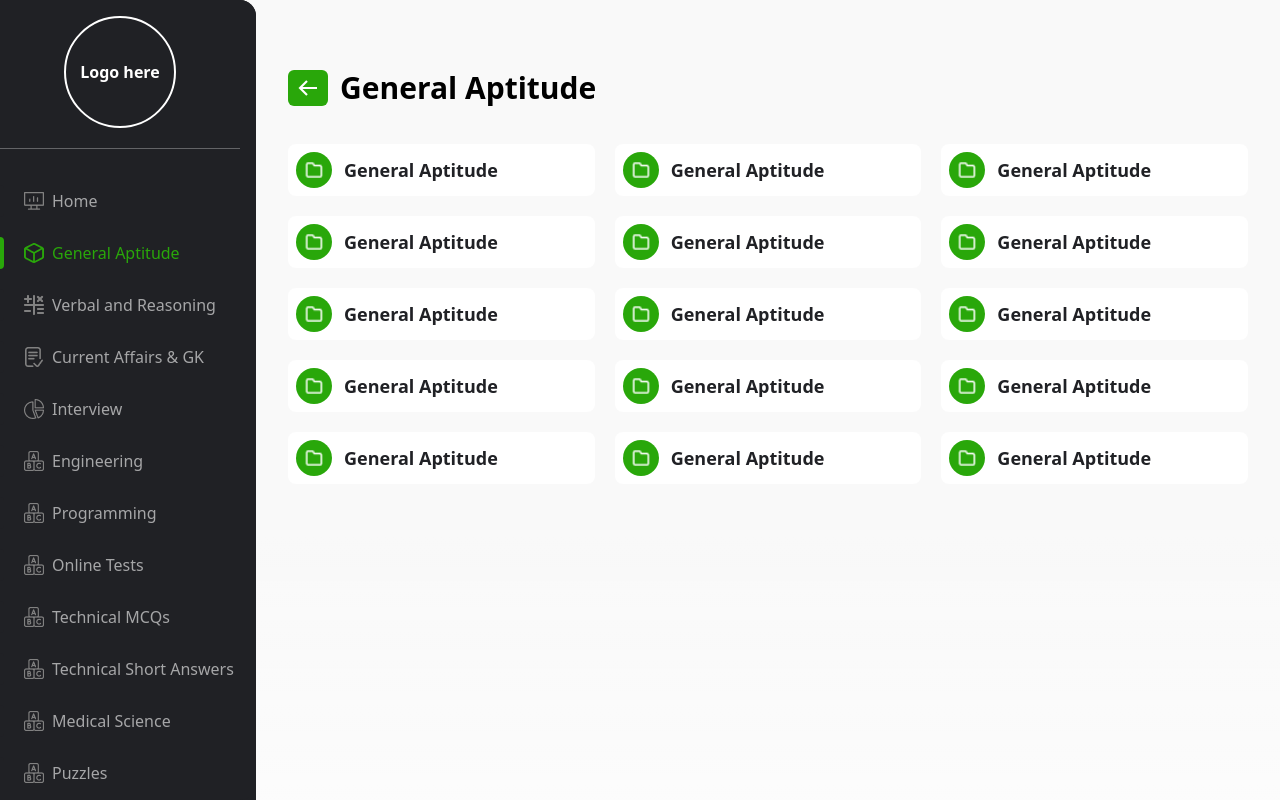
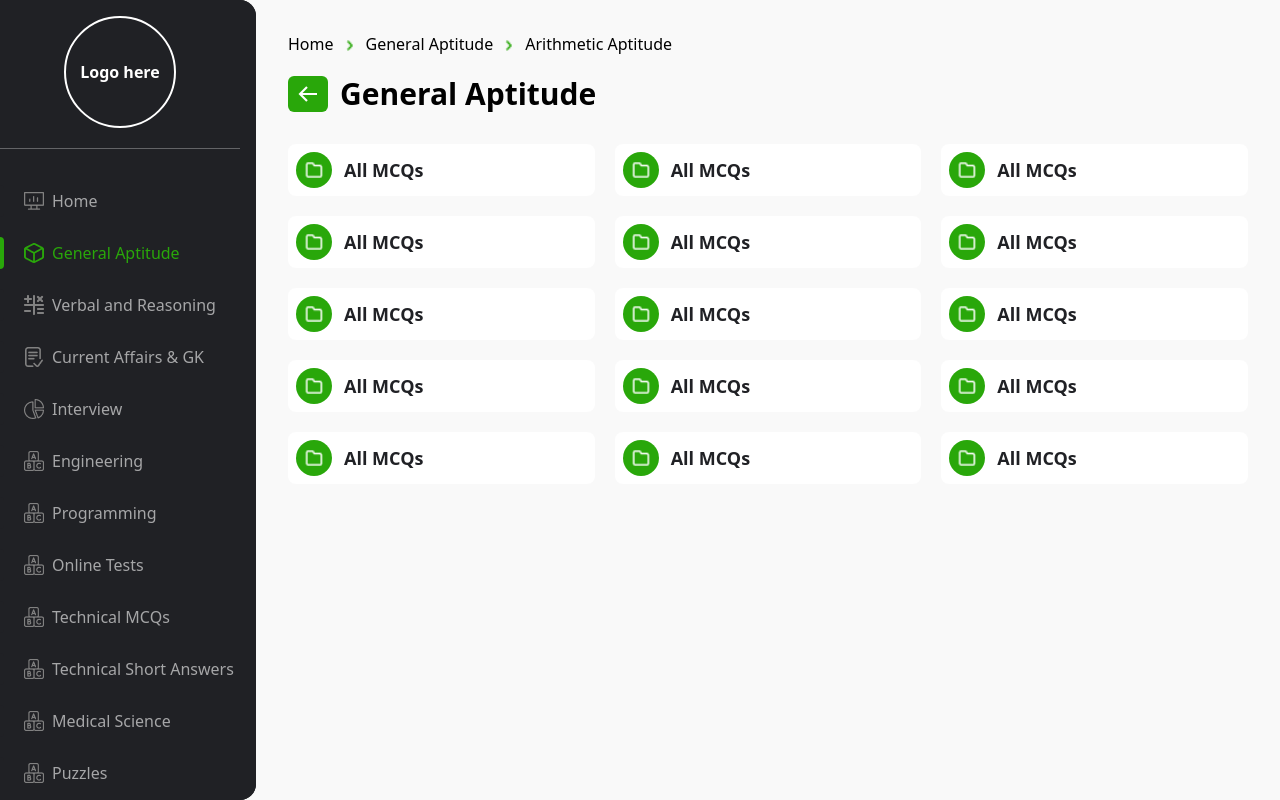
Before and after one commit to izumshahid/mcq-learning-app, a Next.js app: page /GeneralAptitude/ArithmeticAptitude in a window 1280 px wide. Built offline with nearby package versions, Linux system fonts and the light colour scheme.

Commit message:
showing breadcrumbs on top

```diff
--- a/src/app/GeneralAptitude/ArithmeticAptitude/page.js
+++ b/src/app/GeneralAptitude/ArithmeticAptitude/page.js
@@ -8,53 +8,53 @@ const ArithmeticAptitude = () => {
     <div className="flex flex-col md:flex-row lg:flex-row xl:flex-row 2xl:flex-row gap-5 mb-5">
       <div className="w-full lg:w-1/3 xl:w-1/3 2xl:w-1/3 flex flex-col gap-5">
         <div className="w-full">
-          <TopicSelectionCard topic="General Aptitude" image={FOLDER_IMAGE} />
+          <TopicSelectionCard topic="All MCQs" image={FOLDER_IMAGE} />
         </div>
         <div className="w-full">
-          <TopicSelectionCard topic="General Aptitude" image={FOLDER_IMAGE} />
+          <TopicSelectionCard topic="All MCQs" image={FOLDER_IMAGE} />
         </div>
         <div className="w-full">
-          <TopicSelectionCard topic="General Aptitude" image={FOLDER_IMAGE} />
+          <TopicSelectionCard topic="All MCQs" image={FOLDER_IMAGE} />
         </div>
         <div className="w-full">
-          <TopicSelectionCard topic="General Aptitude" image={FOLDER_IMAGE} />
+          <TopicSelectionCard topic="All MCQs" image={FOLDER_IMAGE} />
         </div>
         <div className="w-full">
-          <TopicSelectionCard topic="General Aptitude" image={FOLDER_IMAGE} />
+          <TopicSelectionCard topic="All MCQs" image={FOLDER_IMAGE} />
         </div>
       </div>
       <div className="w-full lg:w-1/3 xl:w-1/3 2xl:w-1/3 flex flex-col gap-5">
         <div className="w-full">
-          <TopicSelectionCard topic="General Aptitude" image={FOLDER_IMAGE} />
+          <TopicSelectionCard topic="All MCQs" image={FOLDER_IMAGE} />
         </div>
         <div className="w-full">
-          <TopicSelectionCard topic="General Aptitude" image={FOLDER_IMAGE} />
+          <TopicSelectionCard topic="All MCQs" image={FOLDER_IMAGE} />
         </div>
         <div className="w-full">
-          <TopicSelectionCard topic="General Aptitude" image={FOLDER_IMAGE} />
+          <TopicSelectionCard topic="All MCQs" image={FOLDER_IMAGE} />
         </div>
         <div className="w-full">
-          <TopicSelectionCard topic="General Aptitude" image={FOLDER_IMAGE} />
+          <TopicSelectionCard topic="All MCQs" image={FOLDER_IMAGE} />
         </div>
         <div className="w-full">
-          <TopicSelectionCard topic="General Aptitude" image={FOLDER_IMAGE} />
+          <TopicSelectionCard topic="All MCQs" image={FOLDER_IMAGE} />
         </div>
       </div>
       <div className="w-full lg:w-1/3 xl:w-1/3 2xl:w-1/3 flex flex-col gap-5">
         <div className="w-full">
-          <TopicSelectionCard topic="General Aptitude" image={FOLDER_IMAGE} />
+          <TopicSelectionCard topic="All MCQs" image={FOLDER_IMAGE} />
         </div>
         <div className="w-full">
-          <TopicSelectionCard topic="General Aptitude" image={FOLDER_IMAGE} />
+          <TopicSelectionCard topic="All MCQs" image={FOLDER_IMAGE} />
         </div>
         <div className="w-full">
-          <TopicSelectionCard topic="General Aptitude" image={FOLDER_IMAGE} />
+          <TopicSelectionCard topic="All MCQs" image={FOLDER_IMAGE} />
         </div>
         <div className="w-full">
-          <TopicSelectionCard topic="General Aptitude" image={FOLDER_IMAGE} />
+          <TopicSelectionCard topic="All MCQs" image={FOLDER_IMAGE} />
         </div>
         <div className="w-full">
-          <TopicSelectionCard topic="General Aptitude" image={FOLDER_IMAGE} />
+          <TopicSelectionCard topic="All MCQs" image={FOLDER_IMAGE} />
         </div>
       </div>
     </div>
--- a/src/app/LayoutChild.js
+++ b/src/app/LayoutChild.js
@@ -34,7 +34,7 @@ const LayoutChild = ({ children }) => {
     <body className="bg-[#F9F9F9]">
       <div className="flex flex-row">
         <Sidebar />
-        <div className="bg-[#F9F9F9] w-full p-8">
+        <div className="bg-[#F9F9F9] w-full p-8 h-screen">
           <Header />
           {sidebarExpanded ? (
             <div
--- a/src/sections/Header.js
+++ b/src/sections/Header.js
@@ -4,12 +4,14 @@ import { NAV_ARRAY } from "@/utils/contants";
 import { usePathname } from "next/navigation";
 import Image from "next/image";
 import BACK_ARROW_IMAGE from "../assets/backArrow.png";
+import RIGHT_ARROW_IMAGE from "../assets/greenArrowRight.png";
 import React, { useEffect, useState } from "react";
 import Link from "next/link";
 import { myContext } from "@/context/Store";
 
 const Header = () => {
   const [activeNav, setActiveNav] = useState(null);
+  const [activeNavChild, setActiveNavChild] = useState(null);
   const pathname = usePathname();
   const { sidebarExpanded, setSidebarExpanded } = myContext();
 
@@ -17,6 +19,16 @@ const Header = () => {
     NAV_ARRAY.find((nav) => {
       if (pathname.includes(nav.link)) {
         setActiveNav(nav);
+
+        if (nav.children) {
+          nav.children.find((child) => {
+            if (pathname.includes(child.link)) {
+              setActiveNavChild(child);
+            }
+          });
+        } else {
+          setActiveNavChild(null);
+        }
       }
     });
   });
@@ -25,8 +37,44 @@ const Header = () => {
     setSidebarExpanded(true);
   };
 
+  console.log(
+    "==>>> header activeNav :",
+    activeNav,
+    " ActiveNavChild: ",
+    activeNavChild
+  );
+
   return (
-    <div className="h-28 flex items-center lg:ml-64 lg:max-w-[80%] overflow-x-hidden">
+    <div
+      className={`${
+        activeNav?.link == "/" ? "flex items-center" : ""
+      } h-28 lg:ml-64 lg:max-w-[80%] overflow-x-hidden`}
+    >
+      <div
+        className={`${
+          activeNav?.link == "/"
+            ? "hidden"
+            : "breadCrumbs flex mb-5 items-center gap-3"
+        }`}
+      >
+        <p>Home</p>
+        <div className="w-2 h-2 object-contain">
+          <Image src={RIGHT_ARROW_IMAGE} className="w-full" alt="right_Arrow" />
+        </div>
+        <p>{activeNav?.title}</p>
+        {activeNavChild ? (
+          <>
+            <div className="w-2 h-2 object-contain">
+              <Image
+                src={RIGHT_ARROW_IMAGE}
+                className="w-full"
+                alt="right_Arrow"
+              />
+            </div>
+            <p>{activeNavChild?.title}</p>
+          </>
+        ) : null}
+      </div>
       <img
         onClick={openNav}
         className="cursor-pointer mr-5 block lg:hidden xl:hidden 2xl:hidden "
--- a/src/sections/Sidebar.js
+++ b/src/sections/Sidebar.js
@@ -23,7 +23,7 @@ function Sidebar() {
 
   return (
     <aside
-      className={`bg-main_black_color lg:left-auto lg:top-auto lg:translate-x-0 shrink-0 -translate-x-64 w-64 lg:w-64 rounded-tr-2xl rounded-br-2xlb 2xl:!w-64 fixed z-20 duration-500 ease-in-out ${
+      className={`bg-main_black_color lg:left-auto lg:top-auto lg:translate-x-0 shrink-0 -translate-x-64 w-64 lg:w-64 rounded-tr-2xl rounded-br-2xl 2xl:!w-64 fixed z-20 duration-500 ease-in-out ${
         sidebarExpanded ? "translate-x-0" : "-translate-x-64"
       }`}
     >
--- a/src/utils/contants.js
+++ b/src/utils/contants.js
@@ -17,8 +17,8 @@ export const NAV_ARRAY = [
     img: APTITUDE_IMAGE,
     children: [
       {
-        link: "/child1",
-        title: "Child 1",
+        link: "/ArithmeticAptitude",
+        title: "Arithmetic Aptitude",
       },
       {
         link: "/child2",
```
Also changed, not shown: src/assets/greenArrowRight.png (added).
